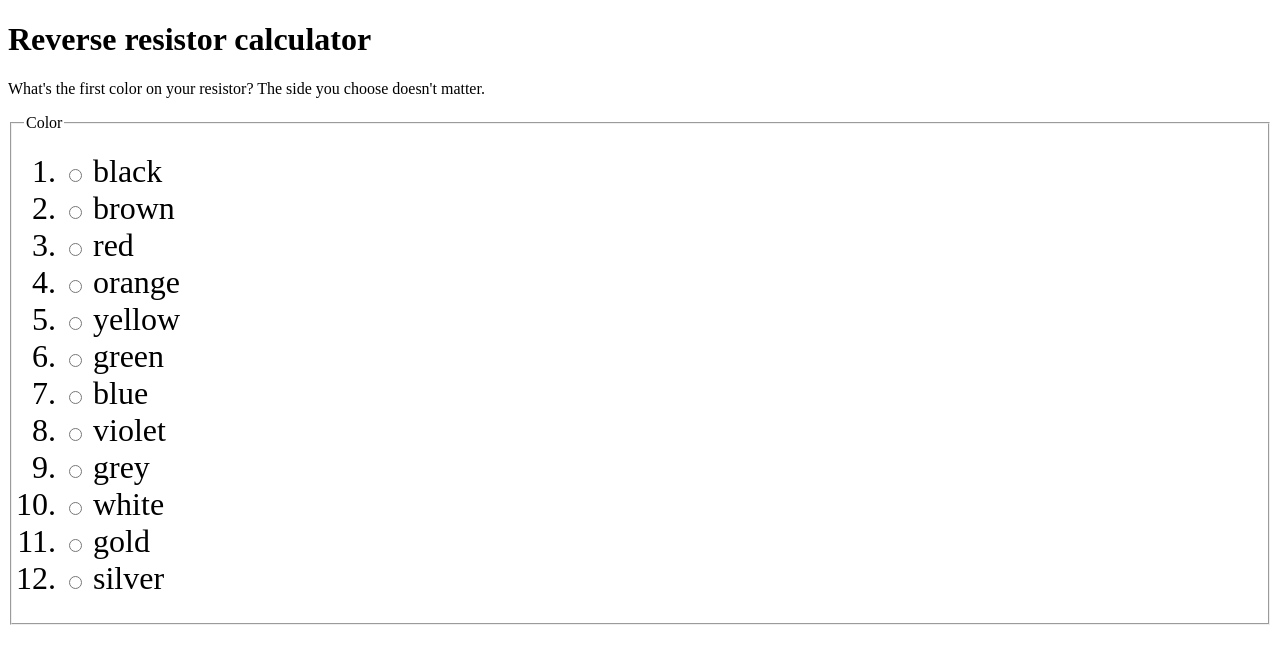
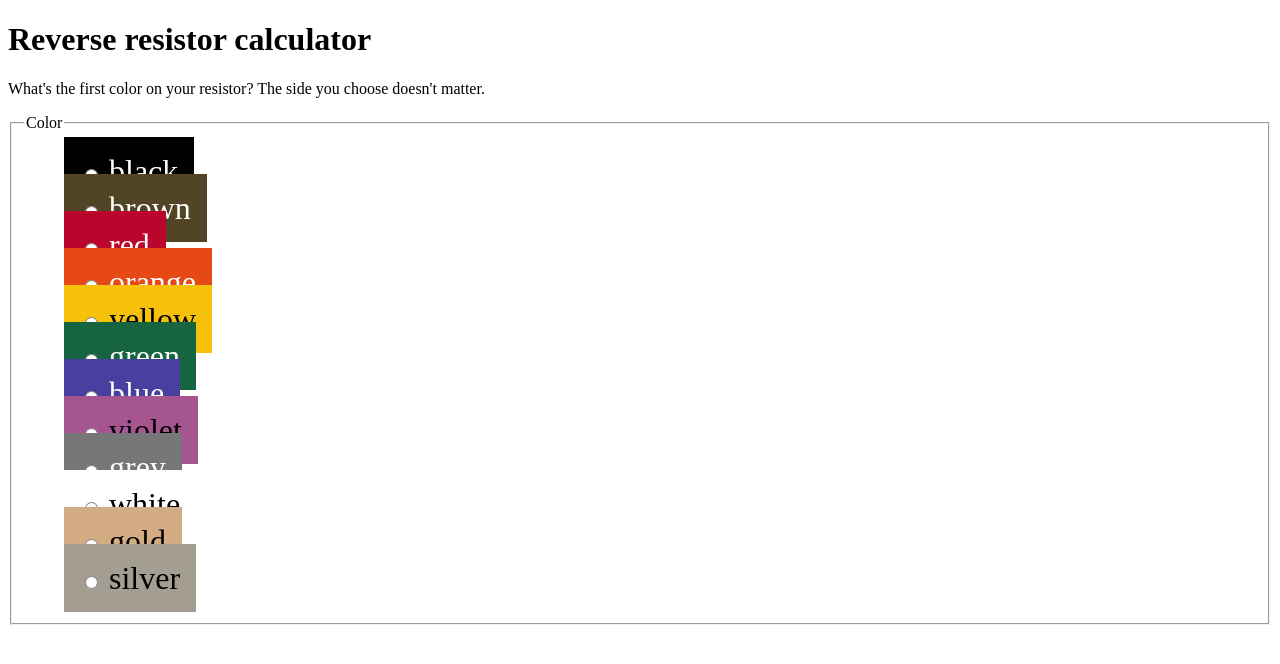
Before and after one commit to citelao/resistors.fyi, a React (Vite) app: page / in a window 1280 px wide. Shown: the top 664 px of the page. Built offline with nearby package versions, Linux system fonts and the light colour scheme.

Commit message:
start styling stuff

```diff
--- a/src/css/style.scss
+++ b/src/css/style.scss
@@ -1,4 +1,17 @@
-.colorButton {
+.color_list {
+    list-style: none;
+}
+
+    .color_list__item {
+        display: block;
+    }
+
+.color_button {
     // appearance: none;
     font-size: 2rem;
 }
+
+    .color_button__label {
+        // width: 100%;
+        padding: 1rem;
+    }
--- a/src/js/App.tsx
+++ b/src/js/App.tsx
@@ -1,18 +1,20 @@
 import React from "react";
 
 const COLORS = [
-    "black",
-    "brown",
-    "red",
-    "orange",
-    "yellow",
-    "green",
-    "blue",
-    "violet",
-    "grey",
-    "white",
-    "gold",
-    "silver",
+    { label: "black", background: "#000", color: "#fff" },
+    { label: "brown", background: "#524526", color: "#fff" },
+    { label: "red", background: "#ba062d", color: "#fff" },
+    { label: "orange", background: "rgb(231, 73, 22)", color: "#fff" },
+    { label: "yellow", background: "rgb(246, 193, 10)", color: "#000" },
+    { label: "green", background: "rgb(23, 100, 64)", color: "#fff" },
+    { label: "blue", background: "rgb(73, 63, 159)", color: "#fff" },
+    { label: "violet", background: "rgb(165, 85, 143)", color: "#000" },
+    { label: "grey", background: "#777", color: "#fff" },
+    { label: "white", background: "#fff", color: "#000" },
+
+    // TODO: prettify
+    { label: "gold", background: "rgb(211, 172, 132)", color: "#000" },
+    { label: "silver", background: "rgb(163, 157, 146)", color: "#000" },
     // "none"
 ];
 
@@ -24,11 +26,11 @@ export default class App extends React.Component {
 
             <fieldset>
                 <legend>Color</legend>
-                <ol>
+                <ol className="color_list">
                     {COLORS.map((c) => {
-                        return <li key={c} className="colorButton">
-                            <label>
-                                <input type="radio" name="foo"/> {c}
+                        return <li key={c.label} className="color_button color_list__item">
+                            <label className="color_button__label" style={{ background: c.background, color: c.color }}>
+                                <input type="radio" name="TODO" value={c.label} /> {c.label}
                             </label>
                         </li>;
                     })}
```
